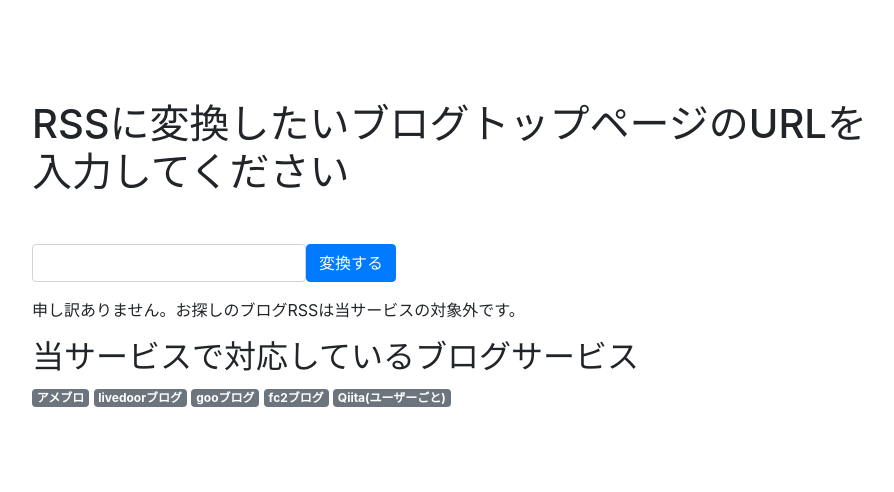
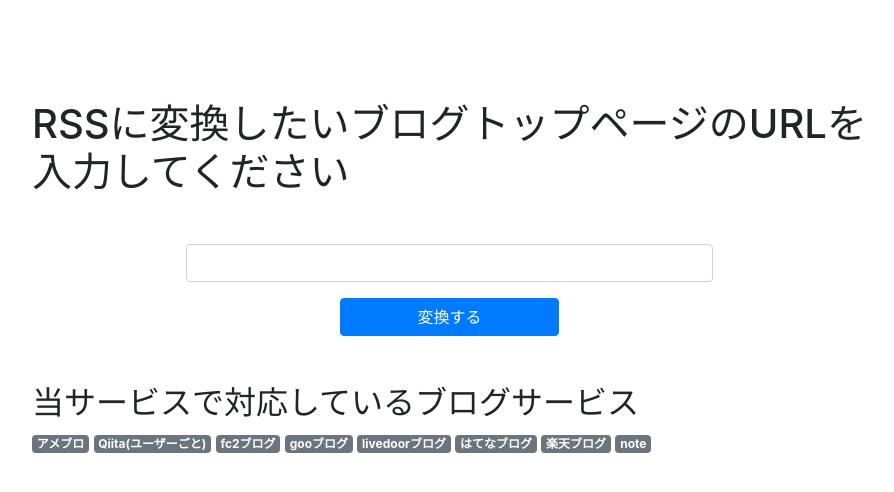
Before and after one commit to yujicosao/rssGetter, a PHP site: page / in a window 1280 px wide. Shown: the part 56-548 px from the top of the page, without its empty margins (53-947 px from the left). Run offline with PHP 8.4, Linux system fonts and the light colour scheme; data that the repository does not hold is empty; some libraries are stand-ins or nearby versions.

Commit message:
update: 色々追加

```diff
--- /dev/null
+++ b/html/blogService.php
@@ -0,0 +1,21 @@
+<?php
+require_once('data.php');
+class BlogService{
+    private $name;
+    private $url;
+
+    public function __construct($name,$url){
+        $this->name = $name;
+        $this->url = $url;
+    }
+
+    // getter ==================================
+    public function getName(){
+        return $this->name;
+    }
+    public function getUrl(){
+        return $this->url;
+    }
+}
+
+?>
--- /dev/null
+++ b/html/data.php
@@ -0,0 +1,12 @@
+<?php
+$ameblo = new BlogService('アメブロ','https://ameblo.jp');
+$giita = new BlogService('Qiita(ユーザーごと)','https://qiita.com/');
+$livedoor = new BlogService('livedoorブログ','http://blog.livedoor.jp');
+$goo = new BlogService('gooブログ','https://blog.goo.ne.jp');
+$fc2 = new BlogService('fc2ブログ','.fc2.');
+$hatena = new BlogService('はてなブログ','.hatenablog.');
+$rakuten = new BlogService('楽天ブログ','.rakuten.');
+$note = new BlogService('note','note.');
+
+$services = [$ameblo,$giita,$fc2,$goo,$livedoor,$hatena,$rakuten,$note];
+?>
--- a/html/index.php
+++ b/html/index.php
@@ -1,3 +1,4 @@
+<?php ini_set('display_errors', "On"); ?>
 <?php require_once('rsser.php') ?>
 
 <!DOCTYPE html>
@@ -9,25 +10,26 @@
     <title>RSS変換アプリ</title>
     <link rel="stylesheet" href="https://stackpath.bootstrapcdn.com/bootstrap/4.3.1/css/bootstrap.min.css" integrity="sha384-ggOyR0iXCbMQv3Xipma34MD+dH/1fQ784/j6cY/iJTQUOhcWr7x9JvoRxT2MZw1T" crossorigin="anonymous">
     <link rel="stylesheet" href="./styles.css">
+    <script src="https://kit.fontawesome.com/2bdc0ce76c.js"></script>
     <script src="./scripts.js"></script>
 </head>
 <body>
     <?php require_once('header.php') ?>
     <div class="container mt-100">
 
-        <section id="formArea">
+        <section id="formArea" class="container row">
             <form action="./index.php" method="post">
                 <h1 class="mb-5">RSSに変換したいブログトップページのURLを<br>入力してください</h1>
-                <div class="form-group form-inline">
-                    <input type="text" name="rss" class="form-control" value="<?php echo $_POST["rss"] ?>">
-                    <input type="submit" value="変換する"  class="btn btn-primary">
+                <div class="row col-8 mx-auto mb-5">
+                    <input type="text" name="rss" class="form-control col-12 mb-3" value="">
+                    <input type="submit" value="変換する"  class="btn btn-primary col-5 mx-auto">
                 </div>
             </form>
         </section>
 
         <section id="resultArea">
+            <?php if($_SERVER["REQUEST_METHOD"] == "POST"): ?>
                 <?php if($rsser->getIs_service()) :?>
-                <?php if($_SERVER["REQUEST_METHOD"] == "POST"): ?>
                         <div class="form-group form-inline">
                             <input id="copyTarget" type="text" value="<?php echo $rss_url ?>" readonly  class="form-control">
                             <button onclick="copyToClipboard()" class="btn btn-primary">コピー</button>
@@ -37,17 +39,16 @@
                             <br>
                             <a href="https://feedly.com/i/discover/sources/search/feed/<?php echo urlencode($rss_url) ?>" target="_blank" >feedlyで登録する</a>
                         </section>
+                <?php else: ?>
+                    <p class="alert alert-danger"><i class="fas fa-exclamation-circle"></i><?php echo $rss_url ?></p>
                 <?php endif ?>
-            <?php else: ?>
-                <p><?php echo $rss_url ?></p>
             <?php endif ?>
-
         </section>
 
         <section id="service_names_area">
             <h2>当サービスで対応しているブログサービス</h2>
-            <?php foreach($service_names as $service_name): ?>
-                <span class="badge badge-secondary"><?php echo $service_name ?></span>
+            <?php foreach($services as $service_name): ?>
+                <span class="badge badge-secondary"><?php echo $service_name->getName() ?></span>
             <?php endforeach ?>
         </section>
     </div>
--- a/html/rsser.php
+++ b/html/rsser.php
@@ -1,32 +1,57 @@
 <?php
-    // 対応済みブログサービス一覧
-    $service_names = ['アメブロ','livedoorブログ','gooブログ','fc2ブログ','Qiita(ユーザーごと)'];
-
+    require_once('blogService.php');
     class Rsser{
         private $url;
         private $rss_url;
         private $is_service;
-        public function __construct($url){
+        private $ameblo;
+        private $giita;
+        private $livedoor;
+        private $goo;
+        private $fc2;
+        private $hatena;
+        private $rakuten;
+        private $note;
+
+        public function __construct($url,$ameblo,$qiita,$livedoor,$goo,$fc2,$hatena,$rakuten,$note){
             $this->url = $url;
             $this->rss_url = null;
             $this->is_service = true;
+            $this->ameblo = $ameblo;
+            $this->qiita = $qiita;
+            $this->livedoor = $livedoor;
+            $this->goo = $goo;
+            $this->fc2 = $fc2;
+            $this->hatena = $hatena;
+            $this->rakuten = $rakuten;
+            $this->note = $note;
         }
+
         // 入力されたurlからブログサービスを自動で判別するメソッド ==================================
         public function select_blog(){
-            if(strpos($this->url,'https://ameblo.jp') !== false){
+            if(strpos($this->url,$this->ameblo->getUrl()) !== false){
                 return $this->getAmeblo();
             }
-            elseif(strpos($this->url,'.fc2.') !== false){
+            elseif(strpos($this->url,$this->fc2->getUrl()) !== false){
                 return $this->getFc2();
             }
-            elseif(strpos($this->url,'https://blog.goo.ne.jp') !== false){
+            elseif(strpos($this->url,$this->goo->getUrl()) !== false){
                 return $this->getGoo();
             }
-            elseif(strpos($this->url,'http://blog.livedoor.jp') !== false){
+            elseif(strpos($this->url,$this->livedoor->getUrl()) !== false){
                 return $this->getLivedoor();
             }
-            elseif(strpos($this->url,'https://qiita.com/') !== false){
+            elseif(strpos($this->url,$this->qiita->getUrl()) !== false){
                 return $this->getQiita();
+            }
+            elseif(strpos($this->url,$this->hatena->getUrl()) !== false){
+                return $this->getHatena();
+            }
+            elseif(strpos($this->url,$this->rakuten->getUrl()) !== false){
+                return $this->getRakuten();
+            }
+            elseif(strpos($this->url,$this->note->getUrl()) !== false){
+                return $this->getote();
             }
             else{
                 $this->is_service = false;
@@ -61,12 +86,29 @@
             $rss_url = $this->url.'/feed.atom';
             return $rss_url;
         }
-
+        public function getHatena(){
+            $rss_url = $this->url.'/rss';
+            return $rss_url;
+        }
+        public function getRakuten(){
+            $rss_url = str_replace('plaza','api.plaza',$this->url);
+            $rss_url = str_replace('co.jp','ne.jp',$rss_url);
+            $rss_url = $rss_url.'rss/';
+            return $rss_url;
+        }
+        public function getNote(){
+            $rss_url = $this->url.'/rss';
+            return $rss_url;
+        }
         // getter ==================================
         public function getIs_service(){
             return $this->is_service;
         }
     }
-    $rsser = new Rsser($_POST["rss"]);
-    $rss_url = $rsser->select_blog();
+    if(isset($_POST["rss"])){
+        $rsser = new Rsser($_POST["rss"],$ameblo,$giita,$livedoor,$goo,$fc2,$hatena,$rakuten,$note);
+        $rss_url = $rsser->select_blog();
+    }
+
+
 ?>
```
Also changed, not shown: dbtest/index.php (added, +55 -0 lines). Lines whose indentation alone changed are shown as unchanged.
